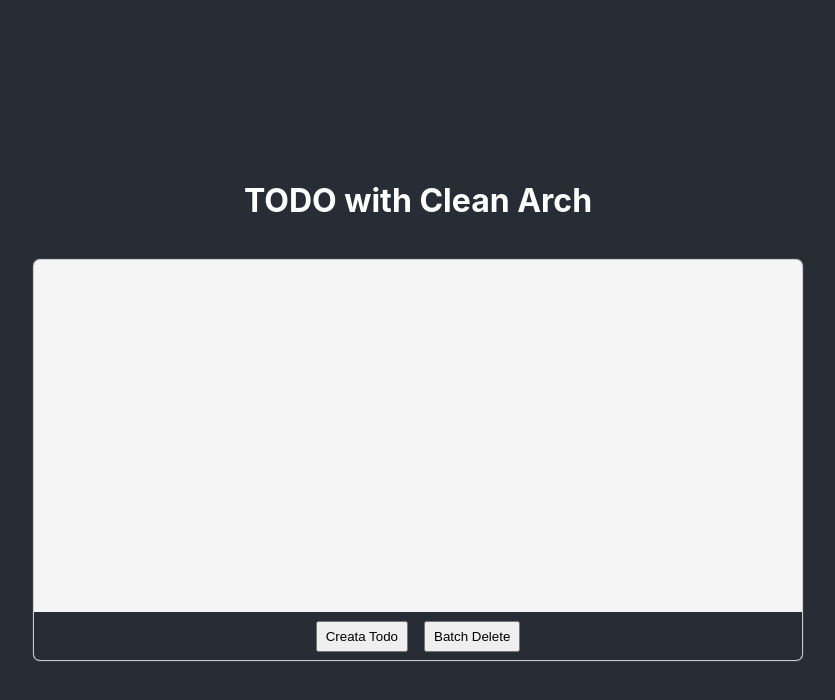
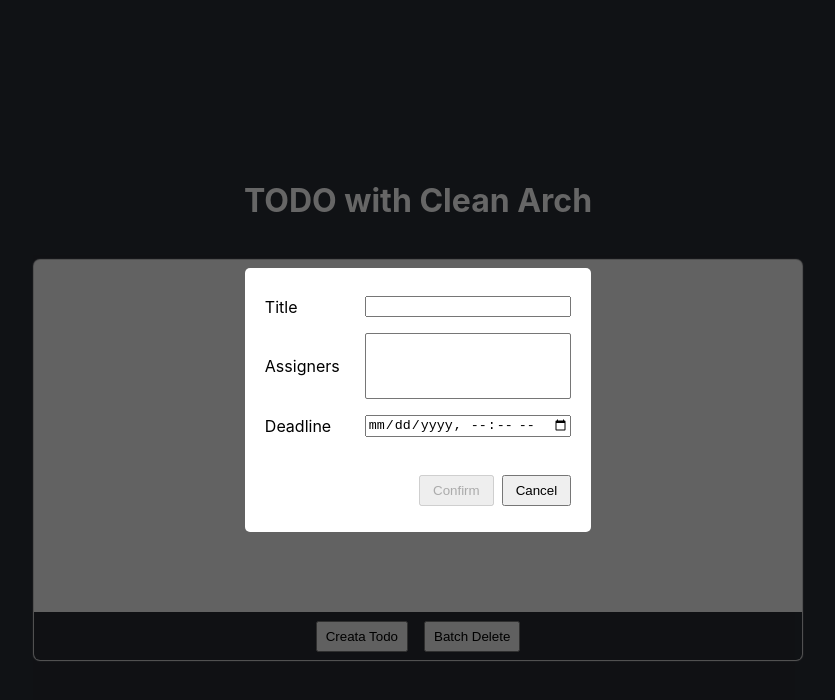
Before and after one commit to feichao/todo-with-clean-arch, a React (Create React App) app: page / in a window 1280 px wide. Both pictures are taken after a click on the button "Creata Todo". Shown: the top 700 px of the page, without its empty margins (222-1057 px from the left). Built offline with nearby package versions, Linux system fonts and the light colour scheme.

Commit message:
add todo

```diff
--- a/src/core/domain/todos.ts
+++ b/src/core/domain/todos.ts
@@ -1,3 +1,4 @@
+import ids from '../../util/id';
 export interface ITodo {
   id: string;
   desc: string;
@@ -17,7 +18,7 @@ export interface ITodoCreation {
 
 export interface ITodoData {
   get: () => ITodo[];
-  add: (todo: ITodoCreation) => boolean;
+  add: (id: string, todo: ITodoCreation) => boolean;
   set: (todo: ITodo) => boolean;
   del: (id: string) => boolean;
 }
@@ -38,8 +39,8 @@ export default class DMTodos {
   }
 
   public add(todo: ITodoCreation): boolean {
-
-    return true;
+    const id = ids.createTodoID()
+    return this.req.add(id, todo);
   }
 
   public delete(id: string): boolean {
--- a/src/core/usecase/todos.ts
+++ b/src/core/usecase/todos.ts
@@ -35,6 +35,14 @@ export default class UCTodo {
     return this.todoDomain.get(id);
   }
 
+  public add(desc: string, assigners?: string[], deadline?: number): boolean {
+    return this.todoDomain.add({
+      desc,
+      assigners,
+      deadline
+    });
+  }
+
   public delete(id: string): boolean {
     return this.todoDomain.delete(id);
   }
--- /dev/null
+++ b/src/core/usecase/users.ts
@@ -0,0 +1,13 @@
+import DMUsers, { IUser } from "../domain/users";
+
+export default class UCUser {
+  private userDomain: DMUsers;
+
+  public constructor(u: DMUsers) {
+    this.userDomain = u;
+  }
+
+  public getAll(): IUser[] {
+    return this.userDomain.getAll();
+  }
+}
--- a/src/data/todo.ts
+++ b/src/data/todo.ts
@@ -16,8 +16,23 @@ export default class DataTodo implements ITodoData {
     }
   }
 
-  add(todo: ITodoCreation): boolean {
-    return true;
+  add(id: string, todo: ITodoCreation): boolean {
+    try {
+      const todos = this.get();
+      todos.push({
+        id,
+        ...todo,
+        createDate: +new Date(),
+        updateDate: +new Date(),
+        createdBy: '900000001',
+        isDone: false
+      });
+      localStorage.setItem(KEY, JSON.stringify(todos));
+      return true;
+    } catch(exception) {
+      console.error(exception);
+      return false;
+    }
   }
 
   set(todo: ITodo): boolean {
@@ -68,7 +83,7 @@ window.initData = function() {
     id: 100000002,
     desc: '选举文档委员和技术委员',
     isDone: true,
-    assigners: [900000001, 900000002],
+    assigners: [900000001, 900000002, 900000004],
     createdBy: 900000001,
     deadline: 1646126237000,
     createDate: 1646093837000,
@@ -86,7 +101,7 @@ window.initData = function() {
     id: 100000004,
     desc: '完成新技术架构的 Demo',
     isDone: false,
-    assigners: [900000001],
+    assigners: [900000001, 900000003],
     createdBy: 900000001,
     deadline: 1646282036500,
     createDate: 1646093837000,
@@ -101,7 +116,19 @@ window.initData = function() {
     updateDate: 1641014237000,
   },{
     id: 900000002,
-    name: 'Dadiwang',
+    name: 'Lily',
+    avatar: '',
+    createDate: 1641014237000,
+    updateDate: 1641014237000,
+  }, {
+    id: 900000003,
+    name: 'Duck',
+    avatar: '',
+    createDate: 1641014237000,
+    updateDate: 1641014237000,
+  }, {
+    id: 900000004,
+    name: 'Make',
     avatar: '',
     createDate: 1641014237000,
     updateDate: 1641014237000,
--- a/src/ioc/usecase.ts
+++ b/src/ioc/usecase.ts
@@ -1,6 +1,7 @@
 import DMTodos from "../core/domain/todos";
 import DMUsers from "../core/domain/users";
 import UCTodo from "../core/usecase/todos";
+import UCUser from "../core/usecase/users";
 import DataTodo from "../data/todo";
 import DataUser from "../data/user";
 
@@ -10,6 +11,7 @@ class IOCUseCase {
   private _DMTodo: DMTodos;
 
   private _DataUser: DataUser;
+  private _UCUser: UCUser;
   private _DMUser: DMUsers;
 
   constructor() {
@@ -19,12 +21,17 @@ class IOCUseCase {
     this._DataUser = new DataUser();
     this._DMUser = new DMUsers(this._DataUser);
 
+    this._UCUser = new UCUser(this._DMUser);
     this._UCTodo = new UCTodo(this._DMTodo, this._DMUser);
   }
 
   public get UCTodo() {
     return this._UCTodo;
   }
+
+  public get UCUser() {
+    return this._UCUser;
+  }
 }
 
 export default new IOCUseCase();
--- a/src/util/id.ts
+++ b/src/util/id.ts
@@ -1,9 +1,9 @@
 const ids =  {
   createTodoID() {
-    return Math.ceil(100000001 + 99999998 * Math.random());
+    return Math.ceil(100000001 + 99999998 * Math.random()).toString();
   },
   createUserID() {
-    return Math.ceil(900000001 + 99999998 * Math.random());
+    return Math.ceil(900000001 + 99999998 * Math.random()).toString();
   }
 }
 
--- /dev/null
+++ b/src/view/todo/component/CreateTodoModal/index.css
@@ -0,0 +1,35 @@
+.create-todo-modal {
+  background: white;
+  border-radius: 5px;
+  padding: 12px 20px;
+}
+
+.create-todo-modal .item-block {
+  align-items: center;
+  display: flex;
+  margin: 16px 0;
+  text-align: left;
+}
+
+.create-todo-modal .item-block label {
+  width: 100px;
+}
+
+.create-todo-modal .item-block input,
+.create-todo-modal .item-block select {
+  flex: 1;
+}
+
+.create-modal-actions {
+  margin: 36px 0 12px;
+  text-align: right;
+}
+
+.create-modal-actions input {
+  margin: 2px 0;
+  padding: 6px 12px;
+}
+
+.create-modal-actions input + input {
+  margin-left: 8px;
+}
--- /dev/null
+++ b/src/view/todo/component/CreateTodoModal/index.tsx
@@ -0,0 +1,69 @@
+import { SyntheticEvent, useCallback, useEffect, useRef, useState } from 'react';
+import { IUser } from '../../../../core/domain/users';
+
+import IOCUseCase from '../../../../ioc/usecase';
+
+import Modal from '../Modal';
+
+import './index.css';
+
+interface ICreateTodo {
+  isVisible: boolean;
+  closeHandler?: Function
+}
+
+const CreateTodoModal: React.FC<ICreateTodo> = ({ isVisible, closeHandler = () => {} }) => {
+  const formRef = useRef(null);
+  const [users, setUsers] = useState([] as IUser[]);
+  const [title, setTitle] = useState('');
+  const [assigners, setAssigners] = useState([] as string[]);
+  const [deadline, setDeadline] = useState('');
+
+  const confirmHandler = (event: SyntheticEvent) => {
+    event.preventDefault();
+    if (formRef.current && (formRef.current as HTMLFormElement).checkValidity()) {
+      IOCUseCase.UCTodo.add(title, assigners, +new Date(deadline));
+      closeHandler();
+    }
+  };
+
+  const cancelHandler = useCallback(() => {
+    closeHandler();
+  }, [closeHandler]);
+
+  useEffect(() => {
+    const u = IOCUseCase.UCUser.getAll();
+    setUsers(u);
+  }, []);
+
+  return (
+    <Modal isVisible={isVisible}>
+      <form ref={formRef}>
+        <div className="create-todo-modal">
+          <div className="item-block">
+            <label>Title</label>
+            <input type="text" required value={title} onChange={(event) => setTitle(event.target.value)}/>
+          </div>
+          <div className="item-block">
+            <label>Assigners</label>
+            <select multiple  onChange={(event) => setAssigners(Array.from(event.target.selectedOptions).map(option => option.value))}>
+              {
+                users.map(u => <option key={u.id} value={u.id}>{u.name}</option>)
+              }
+            </select>
+          </div>
+          <div className="item-block">
+            <label>Deadline</label>
+            <input type="datetime-local" value={deadline} onChange={(event) => setDeadline(event.target.value)} />
+          </div>
+          <div className="create-modal-actions">
+            <input type="submit" value="Confirm" disabled={!title} onClick={confirmHandler}/>
+            <input type="button" value="Cancel" onClick={cancelHandler}/>
+          </div>
+        </div>
+      </form>
+    </Modal>
+  );
+}
+
+export default CreateTodoModal;
--- /dev/null
+++ b/src/view/todo/component/Modal/index.css
@@ -0,0 +1,16 @@
+.modal-wrapper {
+  align-items: center;
+  background-color: rgba(0, 0, 0, 0.6);
+  bottom: 0;
+  display: flex;
+  justify-content: center;
+  left: 0;
+  position: fixed;
+  right: 0;
+  top: 0;
+  z-index: 99;
+}
+
+.modal-wrapper .modal-content {
+  display: flex;
+}
--- /dev/null
+++ b/src/view/todo/component/Modal/index.tsx
@@ -0,0 +1,18 @@
+import './index.css';
+
+interface ICreateTodo {
+  isVisible: boolean;
+}
+
+const Modal: React.FC<ICreateTodo> = ({ isVisible, children }) => {
+
+  return isVisible ? (
+    <div className="modal-wrapper">
+      <div className="modal-content">
+        {children}
+      </div>
+    </div>
+  ) : null;
+}
+
+export default Modal;
--- a/src/view/todo/index.tsx
+++ b/src/view/todo/index.tsx
@@ -1,6 +1,7 @@
 import { useCallback, useEffect, useState } from 'react';
 
 import TodoItem from './component/TodoItem';
+import CreateTodoModal from './component/CreateTodoModal';
 
 import { IUCTodo } from '../../core/usecase/todos';
 import IOCUseCase from '../../ioc/usecase';
@@ -10,10 +11,11 @@ import './index.css';
 function Todo() {
   const [isBatchDel, setBatchDel] = useState(false);
   const [batchDelItems, setBatchDelItems] = useState([] as string[]);
+  const [isCreateTodoModalVisible, setCreateTodoModalVisible] = useState(false);
   const [todos, setTodo] = useState([] as IUCTodo[]);
 
   const createHandler = useCallback(() => {
-
+    setCreateTodoModalVisible(true);
   }, []);
 
   const deleteHandler = useCallback((id: string) => {
@@ -91,6 +93,7 @@ function Todo() {
           </div>
         )
       }
+      <CreateTodoModal isVisible={isCreateTodoModalVisible} closeHandler={() => setCreateTodoModalVisible(false)}/>
     </div>
   );
 }
```
